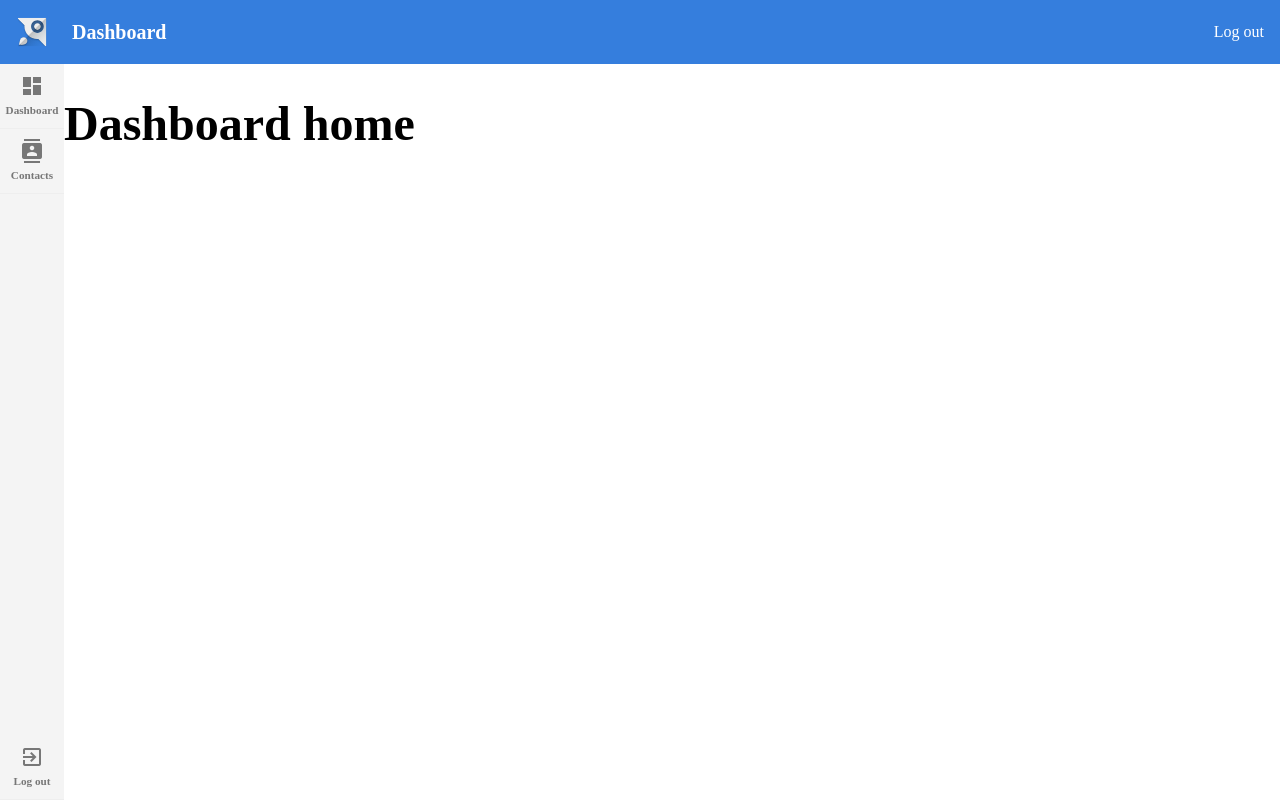
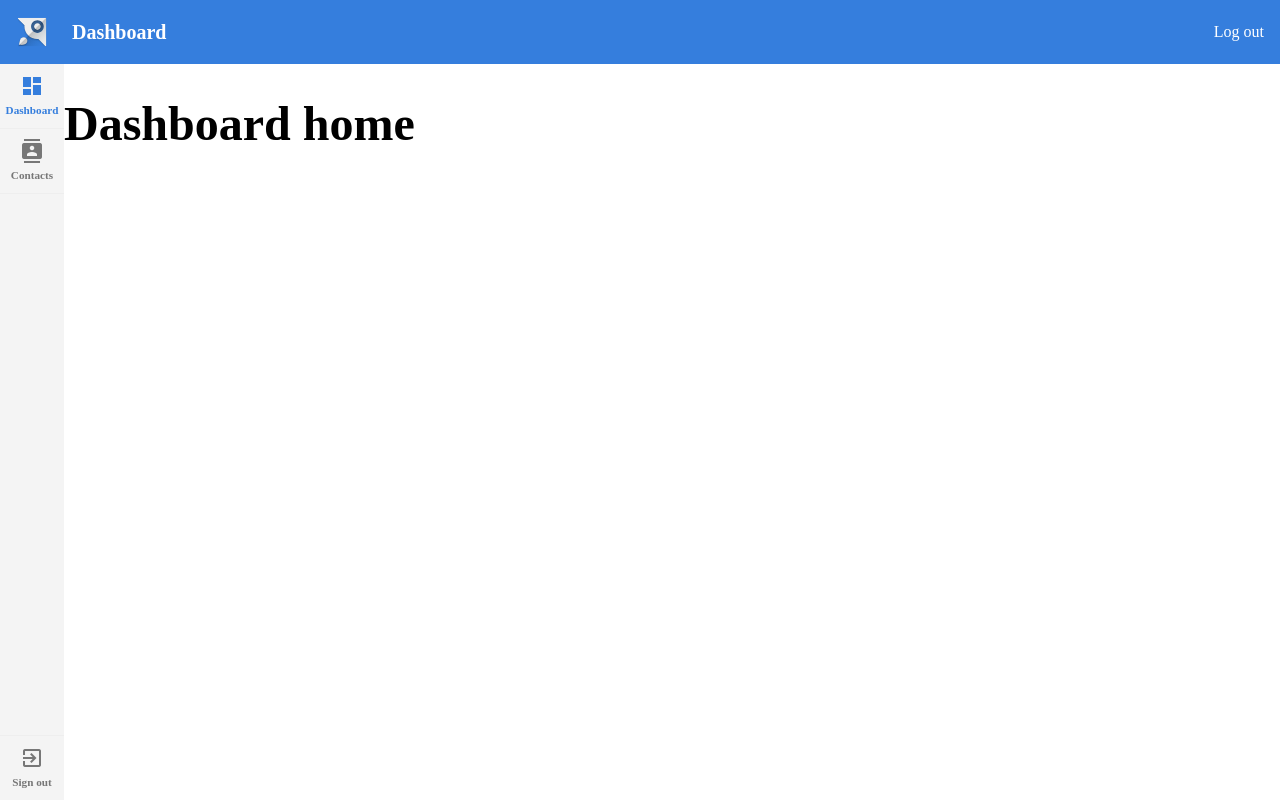
Before and after one commit to victorchabbert/mini-leadscore, an Angular app: page /dashboard in a window 1280 px wide. Built offline with nearby package versions, Linux system fonts and the light colour scheme; sample sign-in values are in the browser's storage.

Commit message:
Fix routing bug and sidebar shrinking

```diff
--- a/src/app/app-routing.module.ts
+++ b/src/app/app-routing.module.ts
@@ -5,6 +5,7 @@ import { LoginComponent } from './login/login.component';
 const routes: Routes = [
   { path: '', redirectTo: '/dashboard', pathMatch: 'full' },
   { path: 'login', component: LoginComponent },
+  { path: 'logout', redirectTo: '/login' },
   { path: 'dashboard', loadChildren: 'app/dashboard/dashboard.module#DashboardModule' },
 ];
 
--- a/src/app/dashboard/dashboard-routing.module.ts
+++ b/src/app/dashboard/dashboard-routing.module.ts
@@ -7,7 +7,7 @@ import { AuthGuard } from '../authentication/auth.guard';
 
 const routes: Routes = [
   {
-    path: '', component: DashboardComponent,
+    path: 'dashboard', component: DashboardComponent,
     canActivate: [AuthGuard],
     children: [
       { path: '', component: DashboardHomeComponent, pathMatch: 'full' },
--- a/src/app/dashboard/dashboard.component.html
+++ b/src/app/dashboard/dashboard.component.html
@@ -1,26 +1,31 @@
 <div class="vh-100 flex flex-column overflow-hidden">
   <ls-header title="Dashboard"></ls-header>
   <div class="flex flex-row flex-auto">
-    <aside class="flex w3 flex-column justify-between bg-near-white">
+    <aside class="flex w3 flex-column justify-between bg-near-white" style="flex-shrink: 0">
       <div class="bb b--light-gray">
-        <a class="h3 no-underline flex flex-column items-center justify-center gray hover-dark-gray hover-bg-light-gray"
-           routerLink="/dashboard">
+        <a class="h3 no-underline flex flex-column items-center justify-center gray hover-blue hover-bg-light-gray"
+           routerLink="/dashboard"
+           routerLinkActive="blue"
+           [routerLinkActiveOptions]="{ exact: true }"
+        >
           <i class="material-icons f3">dashboard</i>
           <p class="ma0 pt1 lh-copy fw6" style="font-size: .7em">Dashboard</p>
         </a>
       </div>
       <div class="bb b--light-gray">
-        <a class="h3 no-underline flex flex-column items-center justify-center gray hover-dark-gray hover-bg-light-gray"
-           routerLink="contacts">
+        <a class="h3 no-underline flex flex-column items-center justify-center gray hover-blue hover-bg-light-gray"
+           routerLink="/dashboard/contacts"
+           routerLinkActive="blue"
+        >
           <i class="material-icons f3">contacts</i>
           <p class="ma0 pt1 lh-copy fw6" style="font-size: .7em">Contacts</p>
         </a>
       </div>
-      <div class="bb b--light-gray" style="margin-top: auto">
+      <div class="bt b--light-gray" style="margin-top: auto">
         <a class="h3 no-underline flex flex-column items-center justify-center gray hover-dark-red hover-bg-light-gray"
-           routerLink="/login">
+           routerLink="/logout">
           <i class="material-icons f3">exit_to_app</i>
-          <p class="ma0 pt1 lh-copy fw6" style="font-size: .7em">Log out</p>
+          <p class="ma0 pt1 lh-copy fw6" style="font-size: .7em">Sign out</p>
         </a>
       </div>
     </aside>
--- a/src/app/shared/header/header.component.html
+++ b/src/app/shared/header/header.component.html
@@ -4,6 +4,6 @@
     <h2 class="f4 ma0 white">{{ title }}</h2>
   </aside>
   <aside class="flex items-center mr3">
-    <a [routerLink]="['/login']" class="white no-underline">Log out</a>
+    <a [routerLink]="['/logout']" class="white no-underline">Log out</a>
   </aside>
 </div>
```
